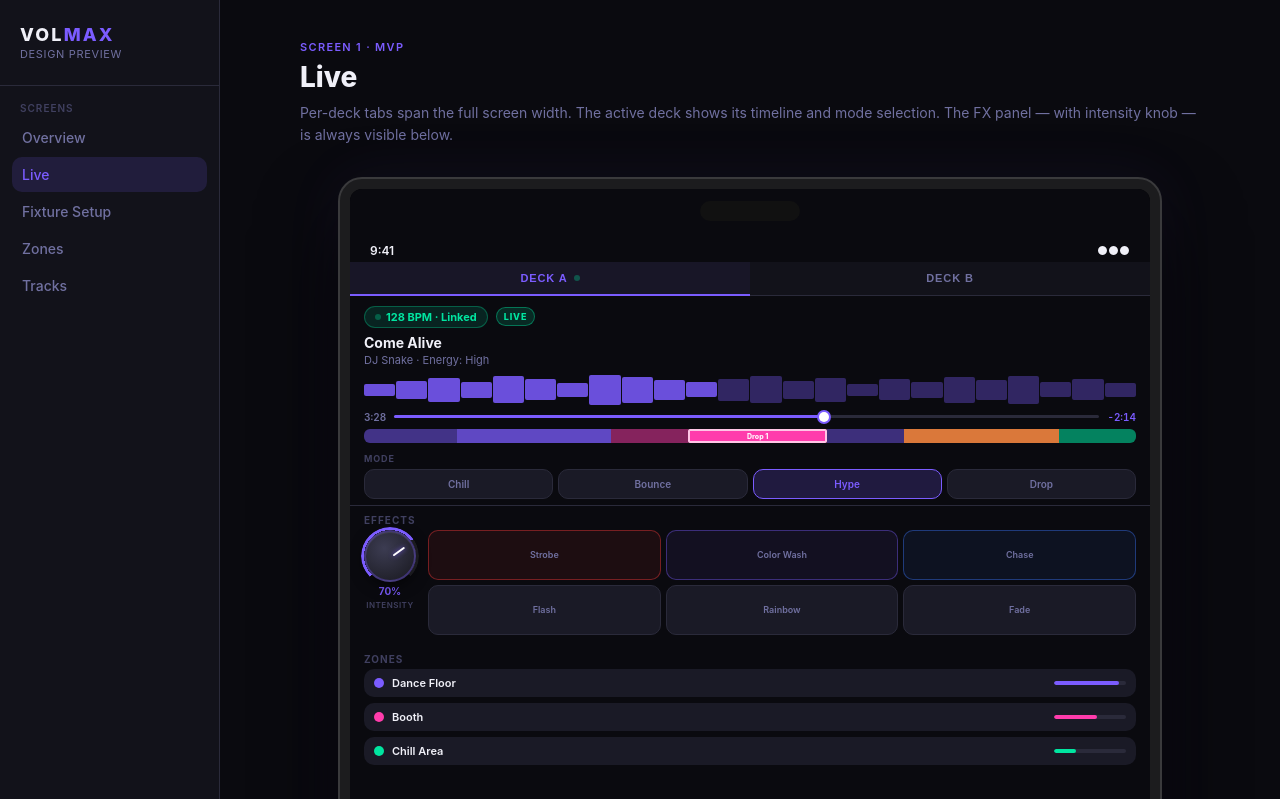
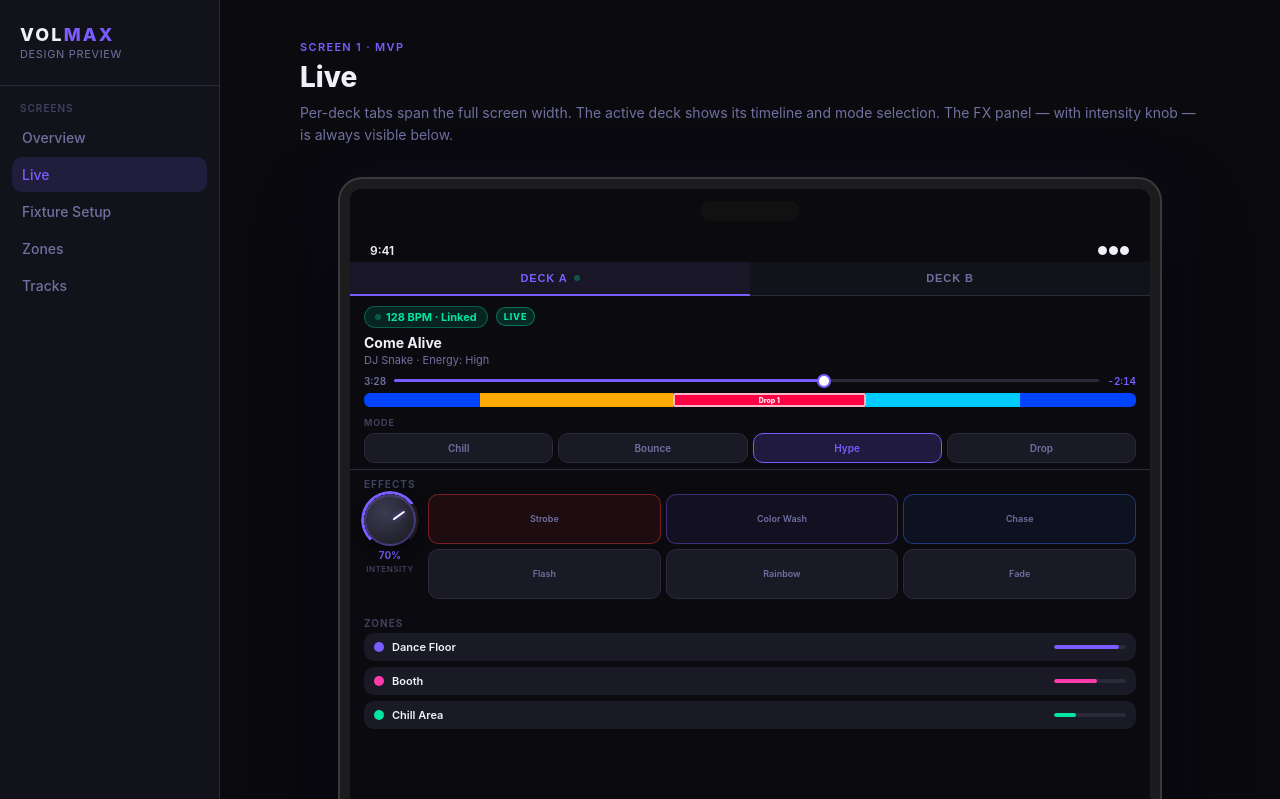
Before and after one commit to nefritzler/volmax, a Python web app: template templates/performance.html in a window 1280 px wide. Shown: the top 799 px of the page. Run offline with Jinja, Linux system fonts and the light colour scheme; the template is opened without the code that fills it, so the values that code supplies are empty.

Commit message:
Live tab: remove waveform, reduce track segment colors to PAR stage light palette

```diff
--- a/templates/performance.html
+++ b/templates/performance.html
@@ -128,23 +128,6 @@
   color: var(--text-dim);
   margin-bottom: 8px;
 }
-
-.waveform {
-  height: 30px;
-  display: flex;
-  align-items: center;
-  gap: 1px;
-  overflow: hidden;
-  margin-bottom: 6px;
-}
-
-.wbar {
-  flex: 1;
-  border-radius: 2px;
-  background: var(--accent);
-  opacity: 0.35;
-}
-.wbar.played { opacity: 0.85; }
 
 /* ── Progress Bar ─── */
 .perf-progress {
@@ -460,32 +443,6 @@
             </div>
             <div class="track-title">Come Alive</div>
             <div class="track-artist">DJ Snake · Energy: High</div>
-            <div class="waveform">
-              <div class="wbar played" style="height:40%"></div>
-              <div class="wbar played" style="height:60%"></div>
-              <div class="wbar played" style="height:80%"></div>
-              <div class="wbar played" style="height:55%"></div>
-              <div class="wbar played" style="height:90%"></div>
-              <div class="wbar played" style="height:70%"></div>
-              <div class="wbar played" style="height:45%"></div>
-              <div class="wbar played" style="height:100%"></div>
-              <div class="wbar played" style="height:85%"></div>
-              <div class="wbar played" style="height:65%"></div>
-              <div class="wbar played" style="height:50%"></div>
-              <div class="wbar" style="height:75%"></div>
-              <div class="wbar" style="height:90%"></div>
-              <div class="wbar" style="height:60%"></div>
-              <div class="wbar" style="height:80%"></div>
-              <div class="wbar" style="height:40%"></div>
-              <div class="wbar" style="height:70%"></div>
-              <div class="wbar" style="height:55%"></div>
-              <div class="wbar" style="height:85%"></div>
-              <div class="wbar" style="height:65%"></div>
-              <div class="wbar" style="height:95%"></div>
-              <div class="wbar" style="height:50%"></div>
-              <div class="wbar" style="height:70%"></div>
-              <div class="wbar" style="height:45%"></div>
-            </div>
             <!-- Progress / time remaining -->
             <div class="perf-progress">
               <span class="perf-time">3:28</span>
@@ -497,13 +454,11 @@
             </div>
             <!-- Section color map — active section highlighted -->
             <div class="perf-color-map">
-              <div class="pcm-seg" style="width:12%;background:rgba(123,92,255,0.5)"></div>
-              <div class="pcm-seg" style="width:20%;background:rgba(123,92,255,0.75)"></div>
-              <div class="pcm-seg" style="width:10%;background:rgba(255,60,172,0.5)"></div>
-              <div class="pcm-seg pcm-active" style="width:18%;background:rgba(255,60,172,1)"><div class="pcm-label">Drop 1</div></div>
-              <div class="pcm-seg" style="width:10%;background:rgba(123,92,255,0.45)"></div>
-              <div class="pcm-seg" style="width:20%;background:rgba(255,140,66,0.85)"></div>
-              <div class="pcm-seg" style="width:10%;background:rgba(0,229,160,0.55)"></div>
+              <div class="pcm-seg" style="width:15%;background:#0044ff"></div>
+              <div class="pcm-seg" style="width:25%;background:#ffaa00"></div>
+              <div class="pcm-seg pcm-active" style="width:25%;background:#ff0044"><div class="pcm-label">Drop 1</div></div>
+              <div class="pcm-seg" style="width:20%;background:#00ccff"></div>
+              <div class="pcm-seg" style="width:15%;background:#0044ff"></div>
             </div>
             <!-- Mode Selection -->
             <div class="mode-row-label">Mode</div>
@@ -525,32 +480,6 @@
             </div>
             <div class="track-title">Titanium (DJ Edit)</div>
             <div class="track-artist">David Guetta · Energy: Medium</div>
-            <div class="waveform">
-              <div class="wbar" style="height:50%"></div>
-              <div class="wbar" style="height:70%"></div>
-              <div class="wbar" style="height:90%"></div>
-              <div class="wbar" style="height:60%"></div>
-              <div class="wbar" style="height:80%"></div>
-              <div class="wbar" style="height:45%"></div>
-              <div class="wbar" style="height:100%"></div>
-              <div class="wbar" style="height:75%"></div>
-              <div class="wbar" style="height:55%"></div>
-              <div class="wbar" style="height:85%"></div>
-              <div class="wbar" style="height:65%"></div>
-              <div class="wbar" style="height:40%"></div>
-              <div class="wbar" style="height:70%"></div>
-              <div class="wbar" style="height:90%"></div>
-              <div class="wbar" style="height:55%"></div>
-              <div class="wbar" style="height:80%"></div>
-              <div class="wbar" style="height:60%"></div>
-              <div class="wbar" style="height:95%"></div>
-              <div class="wbar" style="height:50%"></div>
-              <div class="wbar" style="height:75%"></div>
-              <div class="wbar" style="height:85%"></div>
-              <div class="wbar" style="height:45%"></div>
-              <div class="wbar" style="height:65%"></div>
-              <div class="wbar" style="height:70%"></div>
-            </div>
             <div class="perf-progress">
               <span class="perf-time">0:00</span>
               <div class="perf-scrub-track">
@@ -560,12 +489,10 @@
               <span class="perf-time remaining" style="color:var(--orange)">-5:42</span>
             </div>
             <div class="perf-color-map">
-              <div class="pcm-seg" style="width:15%;background:rgba(123,92,255,0.5)"></div>
-              <div class="pcm-seg" style="width:25%;background:rgba(123,92,255,0.8)"></div>
-              <div class="pcm-seg" style="width:12%;background:rgba(255,60,172,0.6)"></div>
-              <div class="pcm-seg" style="width:20%;background:rgba(255,60,172,1)"></div>
-              <div class="pcm-seg" style="width:10%;background:rgba(123,92,255,0.5)"></div>
-              <div class="pcm-seg" style="width:18%;background:rgba(255,140,66,0.9)"></div>
+              <div class="pcm-seg" style="width:20%;background:#0044ff"></div>
+              <div class="pcm-seg" style="width:30%;background:#ffaa00"></div>
+              <div class="pcm-seg" style="width:30%;background:#ff00cc"></div>
+              <div class="pcm-seg" style="width:20%;background:#00ccff"></div>
             </div>
             <!-- Mode Selection -->
             <div class="mode-row-label">Mode</div>
```
